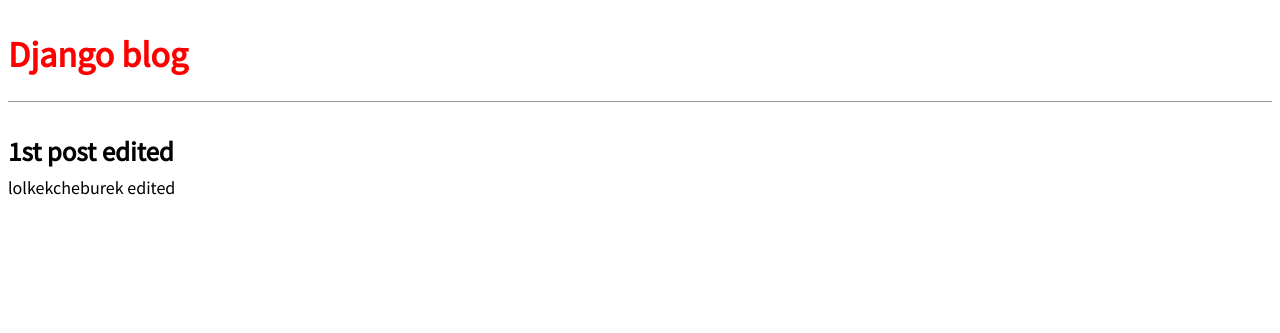
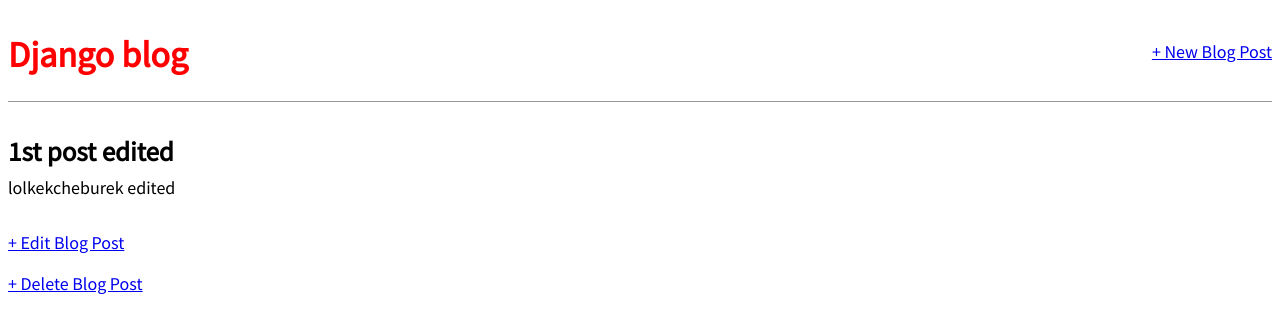
Before and after one commit to Xhaga/blog, a Django app: page /post/1/ in a window 1280 px wide. Shown: the top 333 px of the page. Run offline with Django 3.2, Linux system fonts and the light colour scheme; data comes from the database, SQL or seed files in the repository; both versions use the stored data as it was after the commit.

Commit message:
With cupd

```diff
--- a/blog/models.py
+++ b/blog/models.py
@@ -1,4 +1,6 @@
 from django.db import models
+from django.urls import reverse # new
+
 
 class Post(models.Model):
     title = models.CharField(max_length=200)
@@ -10,3 +12,6 @@
 
     def __str__(self):
         return self.title
+
+    def get_absolute_url(self):  # new
+        return reverse('post_detail', args=[str(self.id)])
--- a/blog/urls.py
+++ b/blog/urls.py
@@ -1,7 +1,11 @@
 from django.urls import path
-from .views import BlogListView, BlogDetailView
-
+from .views import BlogListView, BlogDetailView, BlogCreateView, BlogUpdateView, BlogDeleteView
 urlpatterns = [
+    path('post/<int:pk>/delete/', # new
+    BlogDeleteView.as_view(), name='post_delete'),
+    path('post/<int:pk>/edit/',
+    BlogUpdateView.as_view(), name='post_edit'),
+    path('post/new/', BlogCreateView.as_view(), name='post_new'), # new
     path('post/<int:pk>/', BlogDetailView.as_view(), name='post_detail'),
     path('', BlogListView.as_view(), name='home'),
 ]
--- a/blog/views.py
+++ b/blog/views.py
@@ -1,4 +1,6 @@
 from django.views.generic import ListView, DetailView
+from django.views.generic.edit import CreateView, UpdateView, DeleteView
+from django.urls import reverse_lazy
 from .models import Post
 
 class BlogListView(ListView):
@@ -8,3 +10,18 @@
 class BlogDetailView(DetailView): # new
     model = Post
     template_name = 'post_detail.html'
+
+class BlogCreateView(CreateView): # new
+    model = Post
+    template_name = 'post_new.html'
+    fields = ['title', 'author', 'body']
+
+class BlogUpdateView(UpdateView): # new
+    model = Post
+    template_name = 'post_edit.html'
+    fields = ['title', 'body']
+
+class BlogDeleteView(DeleteView): # new
+    model = Post
+    template_name = 'post_delete.html'
+    success_url = reverse_lazy('home')
--- a/templates/base.html
+++ b/templates/base.html
@@ -1,5 +1,4 @@
 <!DOCTYPE html>
-<html>
 {% load static %}
 <html>
 <head>
@@ -9,12 +8,17 @@
 <link href="{% static 'css/base.css' %}" rel="stylesheet">
 </head>
 <body>
+<div>
 <header>
+<div class="nav-left">
 <h1><a href="{% url 'home' %}">Django blog</a></h1>
+</div>
+<div class="nav-right">
+<a href="{% url 'post_new' %}">+ New Blog Post</a>
+</div>
 </header>
-<div>
-    {% block content %}
-    {% endblock content %}
+{% block content %}
+{% endblock content %}
 </div>
 </body>
 </html>
--- a/templates/post_detail.html
+++ b/templates/post_detail.html
@@ -4,4 +4,7 @@
         <h2>{{ object.title }}</h2>
         <p>{{ object.body }}</p>
     </div>
+
+    <a href="{% url 'post_edit' post.pk %}">+ Edit Blog Post</a>
+    <p><a href="{% url 'post_delete' post.pk %}">+ Delete Blog Post</a></p>
 {% endblock content %}
```
Also changed, not shown: blog/tests.py (+25 -0 lines), templates/post_delete.html (added, +8 -0 lines), templates/post_edit.html (added, +8 -0 lines), templates/post_new.html (added, +8 -0 lines), db.sqlite3.
